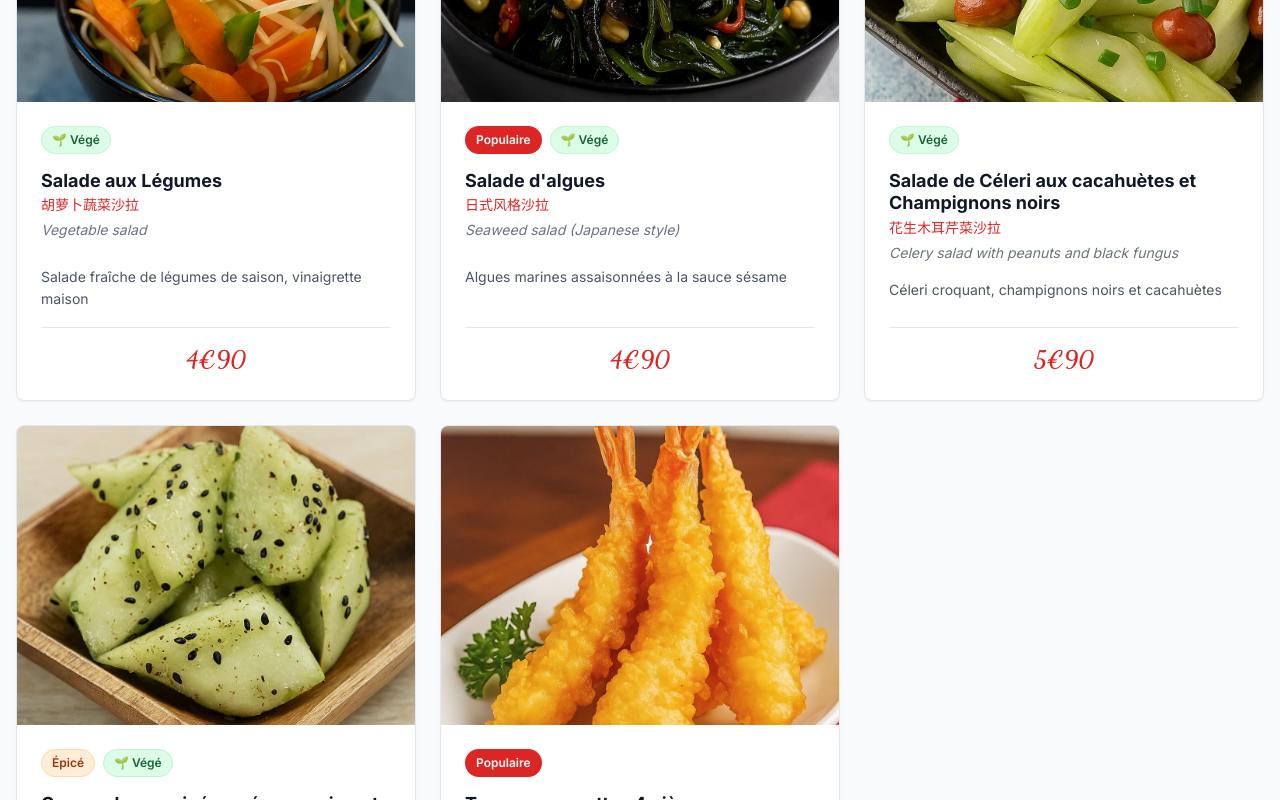
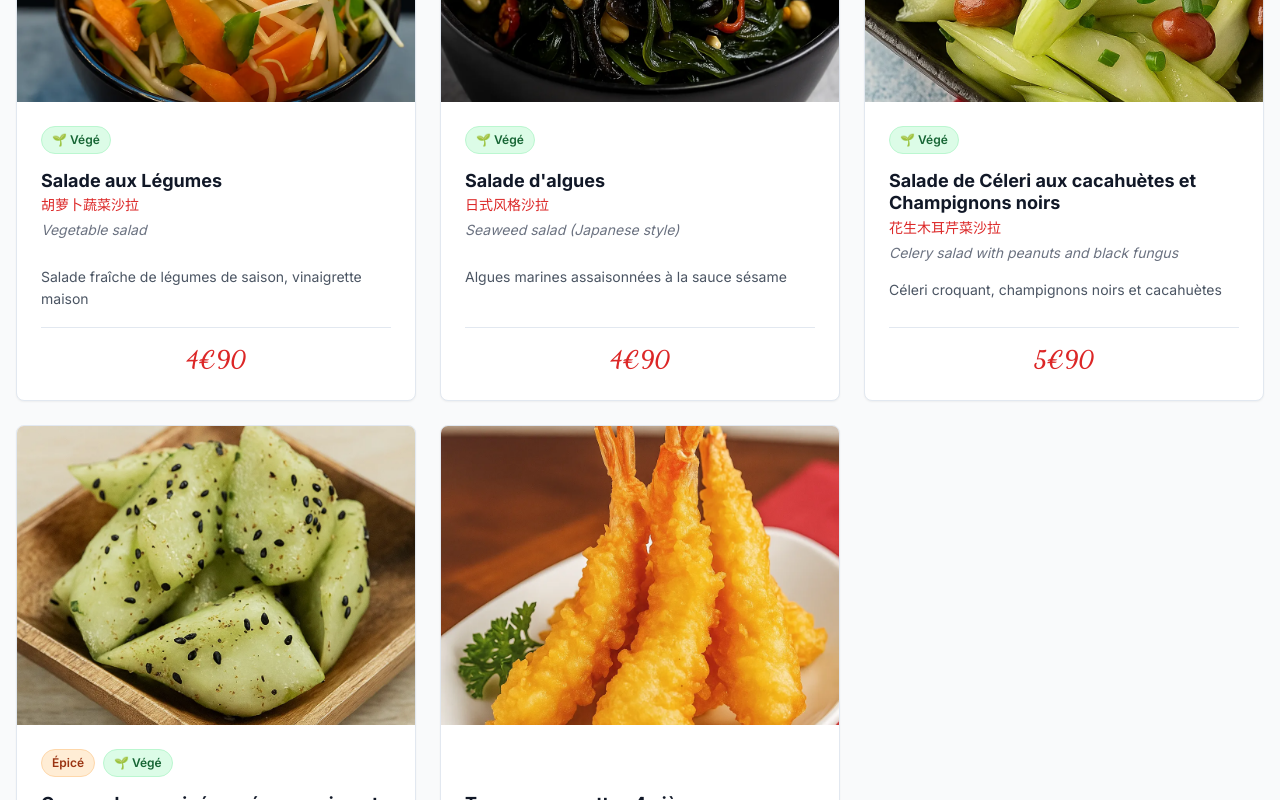
Before and after one commit to ssidikov/resto-chez-liqi, a Next.js app: page / in a window 1280 px wide. Shown: the part 2240-3040 px from the top of the page. Built offline with nearby package versions, Linux system fonts and the light colour scheme.

Commit message:
Remove redundant badges from menu items for cleaner presentation

```diff
--- a/app/components/menu.tsx
+++ b/app/components/menu.tsx
@@ -33,7 +33,7 @@ const menuItems = {
       english: 'Seaweed salad (Japanese style)',
       description: 'Algues marines assaisonnées à la sauce sésame',
       price: '4€90',
-      badges: ['Populaire', '🌱 Végé'],
+      badges: ['🌱 Végé'],
       image: '/images/menu/salade-algues-authentic.webp',
     },
     {
@@ -60,7 +60,7 @@ const menuItems = {
       english: 'Shrimp tempura (4 pcs)',
       description: 'Crevettes panées à la japonaise, légères et croustillantes',
       price: '7€90',
-      badges: ['Populaire'],
+      badges: [],
       image: '/images/menu/tempura-crevettes-authentic.webp',
     },
   ],
@@ -72,7 +72,7 @@ const menuItems = {
       description:
         'Raviolis traditionnels au choix : Gyoza aux légumes, Raviolis au bœuf, Raviolis aux crevettes',
       price: '7€90',
-      badges: ['Fait maison'],
+      badges: [],
       image: '/images/menu/raviolis-gyoza-authentic.webp',
     },
     {
@@ -81,7 +81,7 @@ const menuItems = {
       english: 'Fried shrimp dumplings',
       description: 'Raviolis dorés et croustillants garnis aux crevettes',
       price: '6€90',
-      badges: ['Populaire'],
+      badges: [],
       image: '/images/menu/raviolis-frits-aux-crevettes.webp',
     },
     {
@@ -90,7 +90,7 @@ const menuItems = {
       english: 'Spring rolls (4 pcs)',
       description: 'Rouleaux de printemps dorés au choix : poulet, crevettes ou légumes',
       price: '5€90',
-      badges: ['Populaire'],
+      badges: [],
       image: '/images/menu/nems-authentic.webp',
     },
     {
@@ -117,7 +117,7 @@ const menuItems = {
       english: 'Shrimp dumpling noodle soup',
       description: 'Bouillon parfumé avec nouilles et raviolis aux crevettes',
       price: '11€90',
-      badges: ['Populaire'],
+      badges: [],
       image: '/images/menu/soupe-raviolis-crevettes-authentic.webp',
     },
     {
@@ -153,7 +153,7 @@ const menuItems = {
       english: 'Spicy shrimp dumplings',
       description: 'Raviolis dans un bouillon parfumé aux crevettes et sauce épicée',
       price: '11€90',
-      badges: ['Épicé', 'Populaire'],
+      badges: ['Épicé'],
       image: '/images/menu/raviolis-aux-crevettes-et-sauce-piquante.webp',
     },
     {
@@ -162,7 +162,7 @@ const menuItems = {
       english: 'Zha Jiang noodles with vegetables',
       description: 'Nouilles traditionnelles avec sauce aux haricots noirs',
       price: '10€90',
-      badges: ['Populaire', '🌱 Végé'],
+      badges: ['🌱 Végé'],
       image: '/images/menu/Nouilles-style-Zha-Jiang-aux-légumes.webp',
     },
     {
@@ -275,7 +275,7 @@ const menuItems = {
       english: 'Beer (Chinese or European)',
       description: 'Bière chinoise traditionnelle ou européenne',
       price: '3€90',
-      badges: ['Populaire'],
+      badges: [],
       image: '/images/bieres-asiatiques.webp',
     },
     {
```
